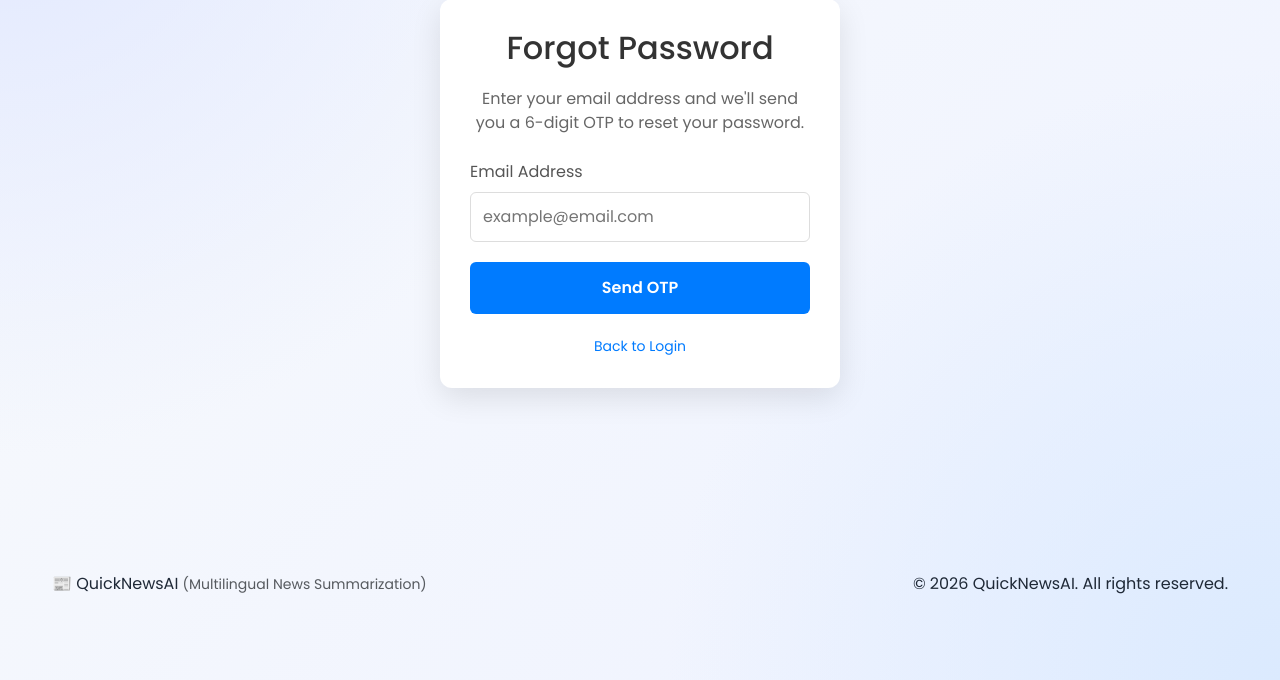
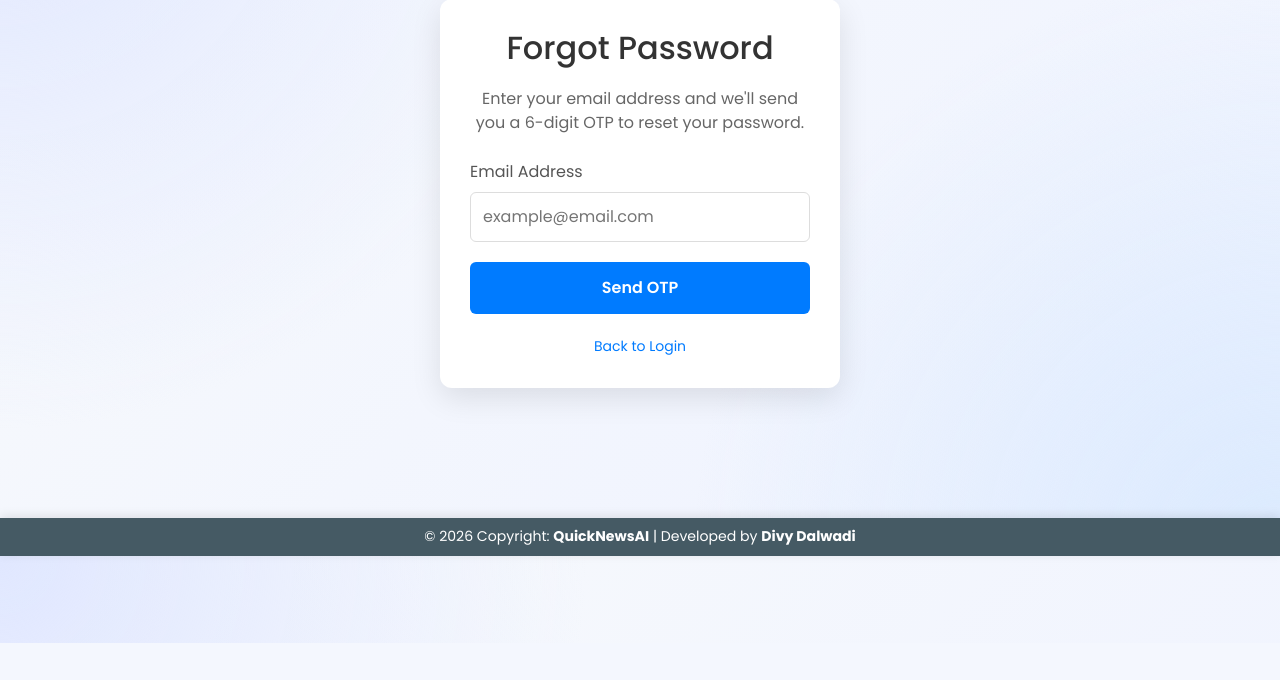
Before and after one commit to Divy5808/QuickNewsAI, a Flask app: page /forgot-password in a window 1280 px wide. Shown: the part 157-837 px from the top of the page. After the commit the page ends 800 px from the top, so only its background shows below. Run offline with Flask 3, Linux system fonts and the light colour scheme; some libraries are stand-ins or nearby versions.

Commit message:
fix: removed large gap between content and footer by reducing container padding

```diff
--- a/static/css/style.css
+++ b/static/css/style.css
@@ -39,7 +39,7 @@
 
 .container {
   max-width: 1200px;
-  padding-bottom: 80px;
+  padding-bottom: 10px; /* Reduced from 80px to fix the large gap */
 }
 
 body{
@@ -612,3 +612,28 @@ body.pdf-export-mode .badge {
     background: #eeeeee !important;
     color: #000000 !important;
 }
+
+/* ===============================
+   FOOTER (IMAGE-INSPIRED)
+================================ */
+.main-footer {
+    background: #455a64; /* Even closer to your dark-grey image */
+    color: white;
+    width: 100%;
+    margin-top: 20px; /* Reduced from 40px */
+    box-shadow: 0 -2px 10px rgba(0,0,0,0.1);
+}
+
+.footer-bottom {
+    font-size: 0.88rem; /* Slightly smaller */
+    font-weight: 400;
+}
+
+/* Remove global 80px padding for the footer specifically */
+.footer-container {
+    padding-bottom: 0 !important;
+}
+
+.dark-mode .main-footer {
+    background: #111827; /* Deepest slate for dark mode */
+}
--- a/templates/base.html
+++ b/templates/base.html
@@ -103,11 +103,12 @@
     {% block content %}{% endblock %}
 </div>
 
-<footer class="site-footer">
-  <div class="container text-center">
-    <div class="d-flex flex-column flex-md-row justify-content-between align-items-center gap-1 py-1">
-      <span class="footer-brand-micro">📰 QuickNewsAI <small class="text-muted">(Multilingual News Summarization)</small></span>
-      <p class="footer-copy-tiny mb-0">© 2026 QuickNewsAI. All rights reserved.</p>
+<footer class="main-footer">
+  <div class="footer-bottom py-2">
+    <div class="container text-center footer-container">
+      <p class="mb-0">
+        &copy; 2026 Copyright: <strong>QuickNewsAI</strong> | Developed by <strong>Divy Dalwadi</strong>
+      </p>
     </div>
   </div>
 </footer>
```
